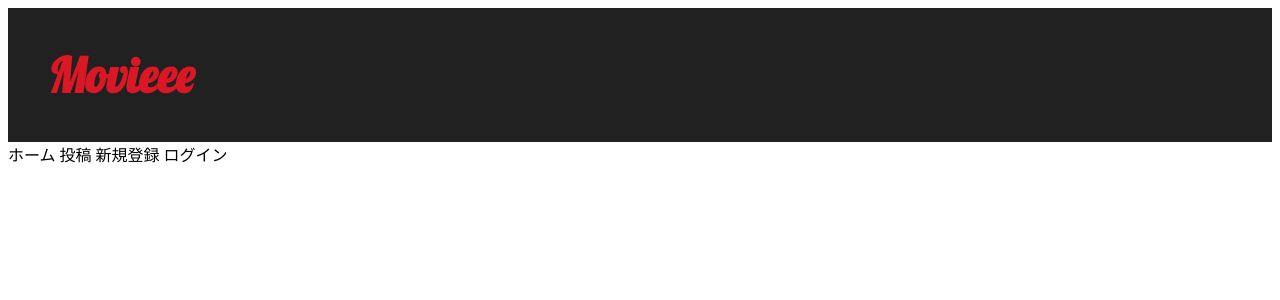
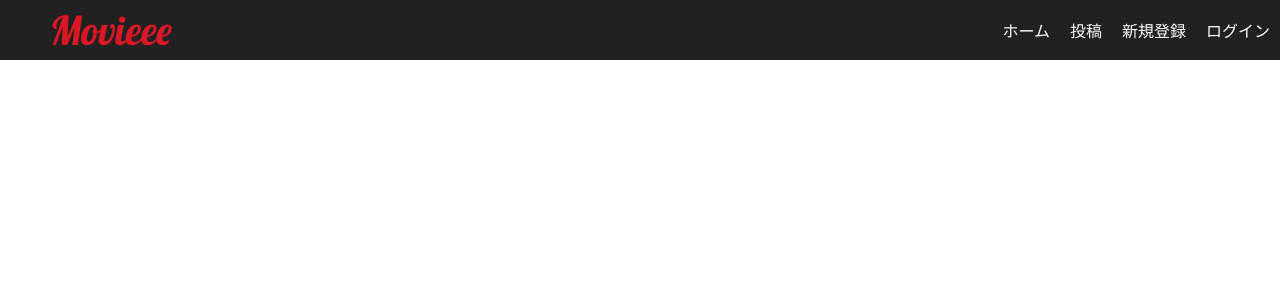
Before and after one commit to candy12t/Movieee, a Django app: page / in a window 1280 px wide. Shown: the top 300 px of the page. Run offline with Django 3.2, Linux system fonts and the light colour scheme; data that the repository does not hold is empty.

Commit message:
header編集

```diff
--- a/movieee/static/css/movieee.css
+++ b/movieee/static/css/movieee.css
@@ -1,27 +1,34 @@
-h1 a {
-  color: #212121;
+body {
+  margin: 0 auto;
+}
+header {
+  height: 60px;
+  background-color: #212121;
+}
+.top {
+  margin: 0;
+  height: 60px;
+  align-items: center;
+  display: flex;
+  justify-content: flex-end;
+  list-style: none;
+}
+.top li:first-child {
+  margin-right: auto;
+}
+.top a {
+  align-items: center;
+  padding: 22px 10px;
+  text-decoration: none;
+  color: white;
+}
+.top .logo {
+  color: #DA1725;
+  font-size: 40px;
   font-family: 'Lobster';
 }
-
-.header-title {
-  background-color: #212121;
-  margin-top: 0;
-  padding: 5px 20px 5px 40px;
-}
-
-.header-title h1, .header-title h1 a {
-  color: #DA1725;
-  font-size: 36pt;
-  text-decoration: none;
-}
-
-.header-menu a {
-  color: black;
-  text-decoration: none;
-}
-
-.header-menu a:hover {
-  text-decoration: underline;
+.top a:hover:not(.logo) {
+  background-color: gray;
 }
 
 .post {
--- a/movieee/templates/movieee/base.html
+++ b/movieee/templates/movieee/base.html
@@ -9,22 +9,20 @@
 </head>
 <body>
   <header>
-    <div class="header-title">
-      <h1><a href="{% url 'movieee:index' %}">Movieee</a></h1>
-    </div>
-    <div class="header-menu">
-      <a href="{% url 'movieee:index' %}">ホーム</a>
-      <a href="{% url 'movieee:posts_new' %}">投稿</a>
+    <ul class="top">
+      <li><a href="{% url 'movieee:index' %}" class="logo">Movieee</a></li>
+      <li><a href="{% url 'movieee:index' %}">ホーム</a></li>
+      <li><a href="{% url 'movieee:posts_new' %}">投稿</a></li>
       {% if request.user.is_authenticated %}
-        <a href="{% url 'movieee:users_detail' request.user.id %}">マイページ</a>
-        <a href="{% url 'movieee:logout' %}">ログアウト</a>
+        <li><a href="{% url 'movieee:users_detail' request.user.id %}">マイページ</a></li>
+        <li><a href="{% url 'movieee:logout' %}">ログアウト</a></li>
       {% else %}
-        <a href="{% url 'movieee:signup' %}">新規登録</a>
-        <a href="{% url 'movieee:login' %}">ログイン</a>
+        <li><a href="{% url 'movieee:signup' %}">新規登録</a></li>
+        <li><a href="{% url 'movieee:login' %}">ログイン</a></li>
       {% endif %}
-    </div>
-  <header>
-    <div class="container">
+    </ul>
+  </header>
+      <div class="container">
       {% for message in messages %}
         <p class="message-success">{{ message }}</p>
       {% endfor %}
```
